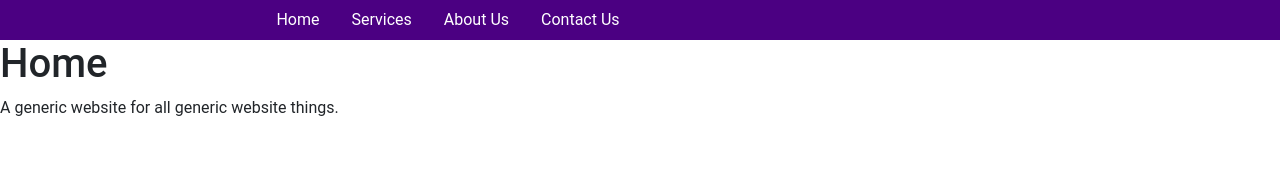
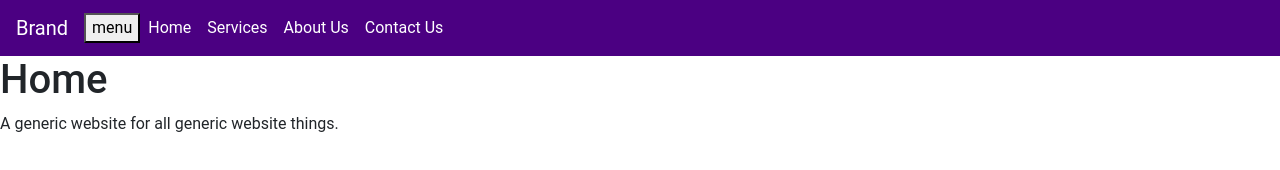
Before and after one commit to emcfadzean/GenericWebsite, a plain HTML site: page index.html in a window 1280 px wide. Drawn offline with nearby package versions, Linux system fonts and the light colour scheme.

Commit message:
Add collapsable bootstrap navbar to index.html

```diff
--- a/index.html
+++ b/index.html
@@ -15,14 +15,19 @@
         <link rel="stylesheet" type="text/css" href="style.css">
     </head>
     <body>
-        <nav>
-                  <!--<div class="navbar-brand"><a href="#">Brand</a></div>-->
-                  <ul class="nav justify-content-center">
+        <nav class="navbar navbar-expand-lg">
+                  <a class="navbar-brand" href="#">Brand</a>
+                <button class="navbar-toggle" data-toggle="collapse" data-target=".navHeaderCollapse">menu</button>
+                  <div class="collapse navbar-collapse navHeaderCollapse">
+                      <ul class="nav navbar-nav navbar-right justify-content-center">
                       <li class="nav-item"><a class="nav-link" href="#">Home</a></li>
                       <li class="nav-item"><a class="nav-link" href="pages/services.html">Services</a></li>
                       <li class="nav-item"><a class="nav-link" href="pages/aboutUs.html">About Us</a></li>
                       <li class="nav-item"><a class="nav-link" href="pages/contactUs.html">Contact Us</a></li>
                   </ul>
+
+            </div>
+
         </nav>
         <main>
             <h1>Home</h1>
```
